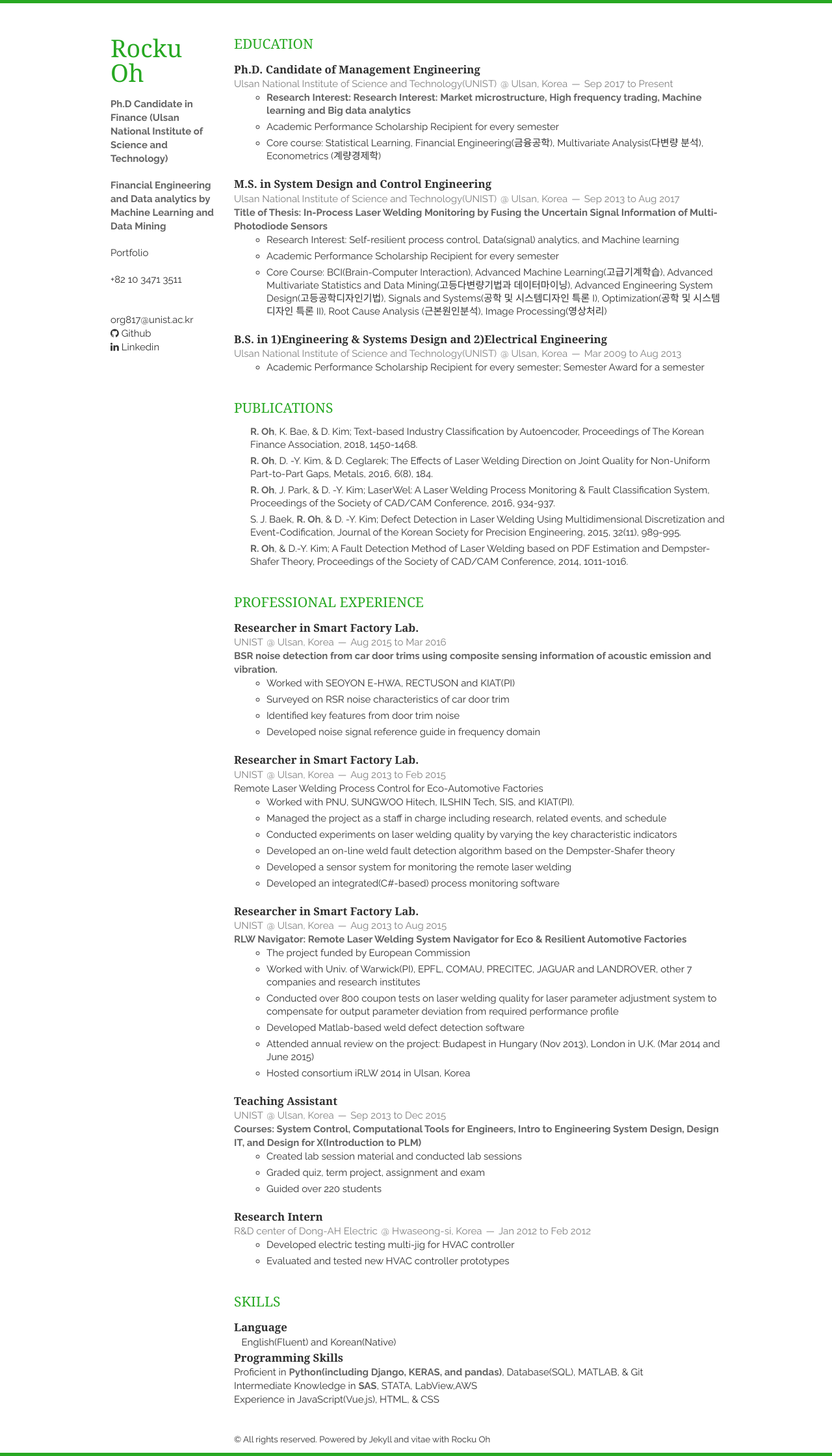
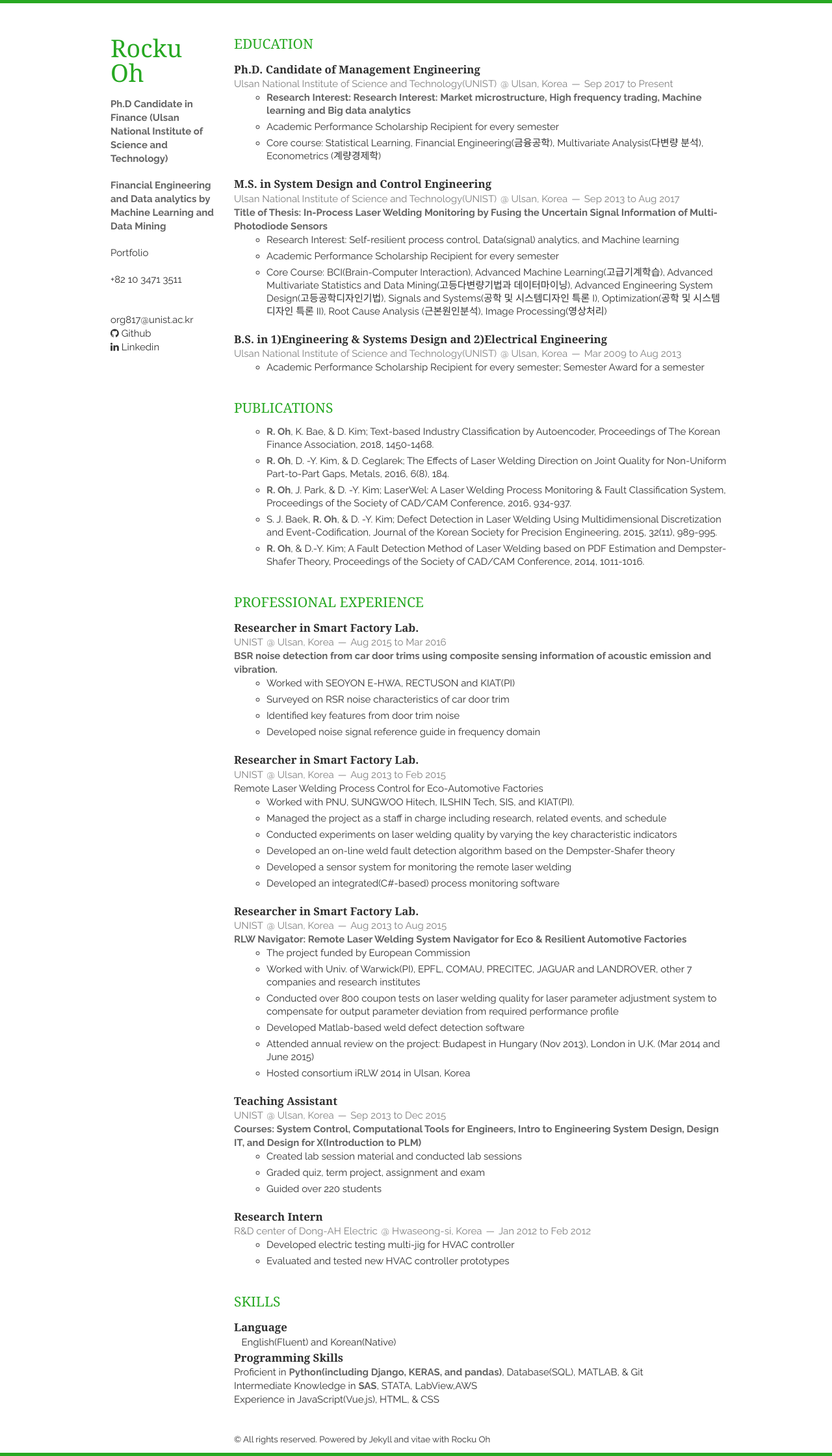
Before and after one commit to org817/org817.github.io, a Jekyll site: the page built from index.html, in a window 1280 px wide. Shown: the whole page at 65% size. Built offline with Jekyll 4.4.1, drawn with Linux system fonts in a browser that asks for light colours; nearby versions of some CDN libraries; the list of posts is cut into pages by our own code.

Commit message:
Update publications.html

```diff
--- a/_includes/publications.html
+++ b/_includes/publications.html
@@ -2,7 +2,7 @@
     <h1>PUBLICATIONS</h1>
     <article>
         <p>
-            <ul>
+            <ul class='circle'>
                 <li><em>R. Oh</em>, K. Bae, & D. Kim; Text-based Industry Classification by Autoencoder, Proceedings of The Korean Finance Association, 2018, 1450-1468.</li>
                 <li><em>R. Oh</em>, D. -Y. Kim, & D. Ceglarek; The Effects of Laser Welding Direction on Joint Quality for Non-Uniform Part-to-Part Gaps, Metals, 2016, 6(8), 184.</li>
                 <li><em>R. Oh</em>, J. Park, & D. -Y. Kim; LaserWel: A Laser Welding Process Monitoring & Fault Classification System, Proceedings of the Society of CAD/CAM Conference, 2016, 934-937.</li>
```
